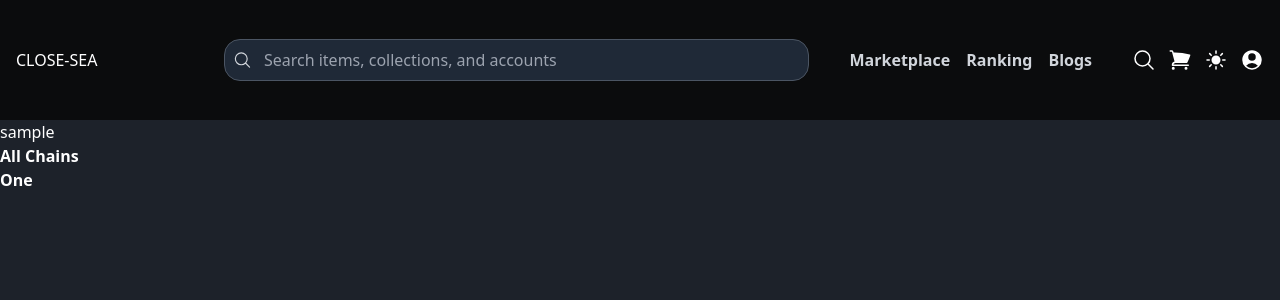
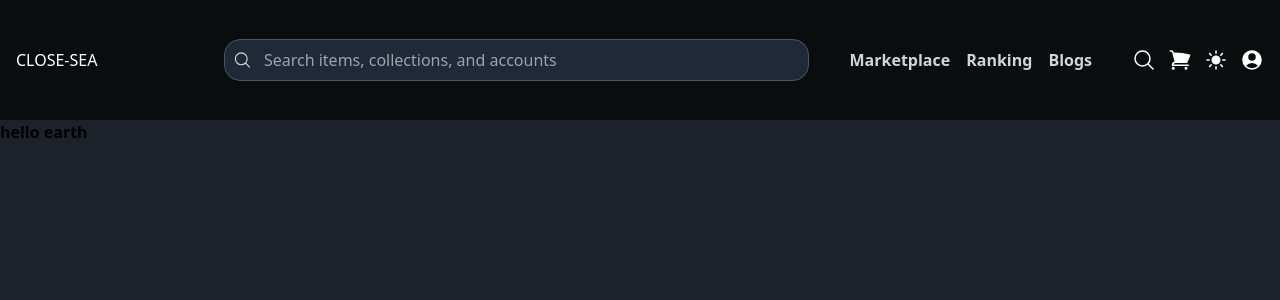
Before and after one commit to aniruddhafb/closesea_marketplace, a Next.js app: page / in a window 1280 px wide. Shown: the top 300 px of the page. Built offline with nearby package versions, Linux system fonts and the light colour scheme.

Commit message:
lets start

```diff
--- a/components/Navbar.js
+++ b/components/Navbar.js
@@ -33,8 +33,6 @@ const Navbar = () => {
           <div className="flex space-x- font-bold text-gray-300 space-x-4 2xl:space-x-5 ">
             <a href="">Marketplace</a>
             <a href="">Ranking</a>
-            {/* <a href="">Write</a> */}
-            {/* <a href="">Read</a> */}
             <a href="">Blogs</a>
           </div>
           <div className="flex space-x- items-center space-x-3 2xl:space-x-5">
@@ -43,6 +41,7 @@ const Navbar = () => {
             <SunIcon className="h-6 w-6 2xl:h-10 2xl:w-10" />
             <UserCircleIcon className="h-6 w-6 2xl:h-10 2xl:w-10" />
           </div>
+
         </div>
 
         {/* MOBILE VIEW */}
--- a/pages/home/Homepage.js
+++ b/pages/home/Homepage.js
@@ -1,13 +1,9 @@
 import React from "react";
-import Navbar from "../../components/Navbar";
-import Firstsection from "../../sections/first_section";
+import Firstsection from "../../sections/Home/Hero_section";
 
 const Homepage = () => {
   return (
-    <div className="bg-[#1D222A] text-white">
-      <Navbar />
-      sample
-      {/* 1st SECTION */}
+    <div>
       <Firstsection />
     </div>
   );
--- a/pages/index.js
+++ b/pages/index.js
@@ -5,6 +5,7 @@ import Homepage from "./home/Homepage";
 const index = () => {
   return (
     <>
+      <Navbar />
       <Homepage />
     </>
   );
--- a/sections/First_section.js
+++ /dev/null
@@ -1,20 +0,0 @@
-import React from "react";
-import Image from "next/image";
-// import polygon from "../assets/polygon.png";
-// import ethereum from "../assets/ethereum.png";
-// import binance from "../assets/binance.png";
-import nftImage from "../assets/nftImage.jpg";
-
-const Firstsection = () => {
-  return (
-    <div>
-      <div className="p-10">
-        <h1 className="text-3xl font-bold text-red-500">
-          All Chains <br /> One
-        </h1>
-      </div>
-    </div>
-  );
-};
-
-export default Firstsection;
--- /dev/null
+++ b/sections/Home/Hero_section.js
@@ -0,0 +1,14 @@
+import React from "react";
+import Image from "next/image";
+
+const Firstsection = () => {
+  return (
+    <div>
+      <div className="p-10">
+        <h1 className="text-3xl font-bold text-red-500">hello earth</h1>
+      </div>
+    </div>
+  );
+};
+
+export default Firstsection;
```
